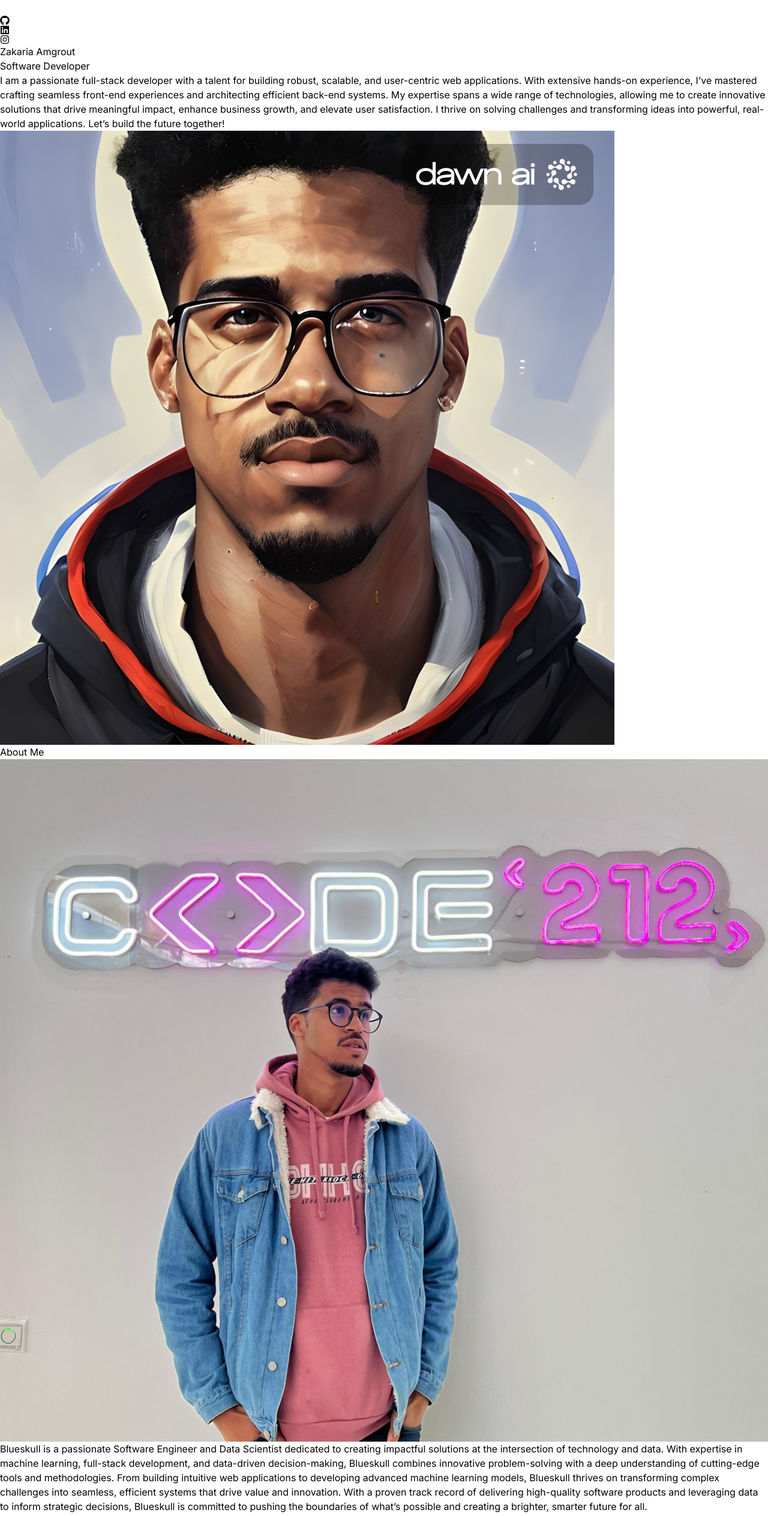
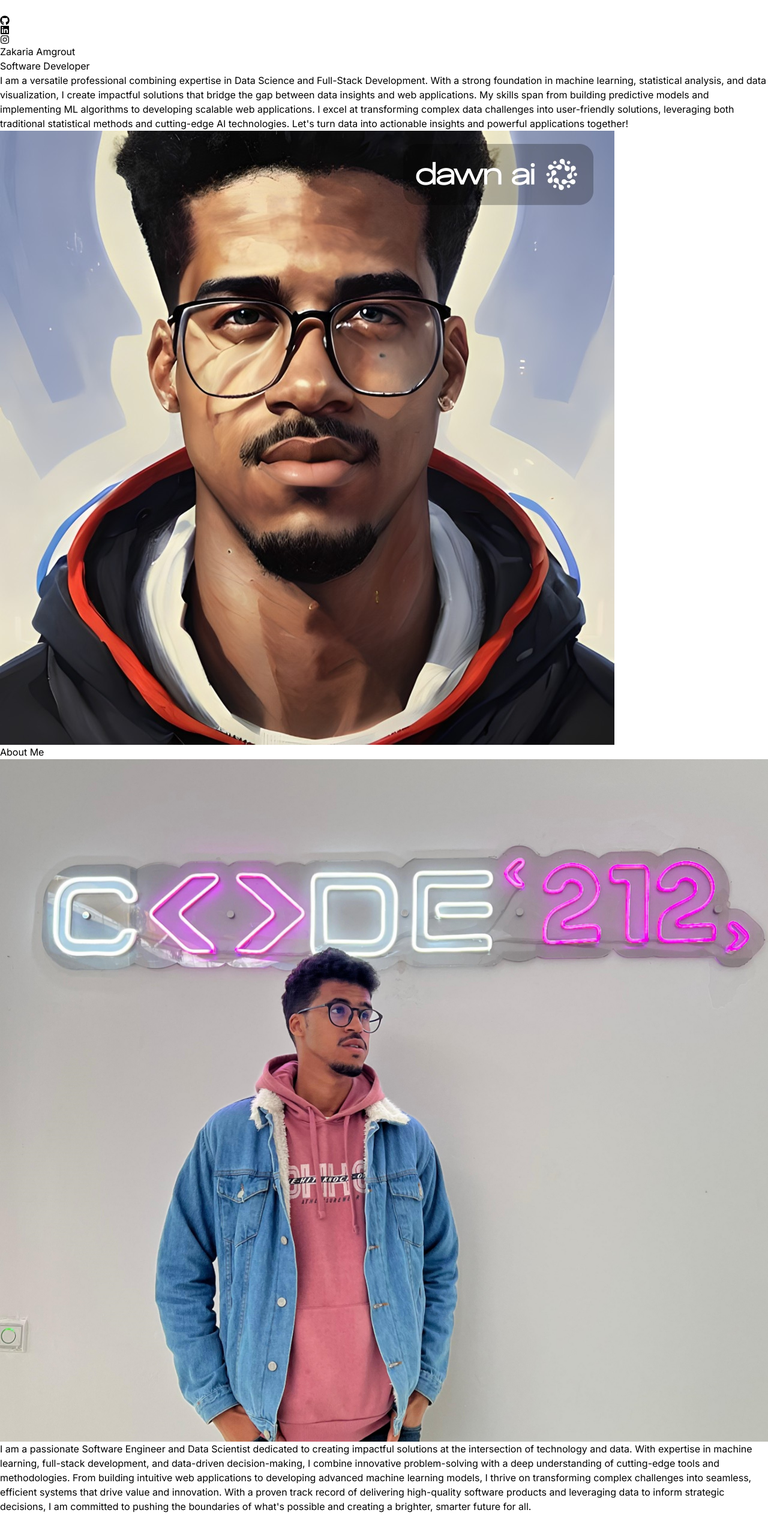
Before and after one commit to blueskullMRX/portfolio, a React (Vite) app: page / in a window 1280 px wide. Shown: the part 780-3308 px from the top of the page at 60% size. Built offline with nearby package versions, Linux system fonts and the light colour scheme.

Commit message:
changeso prjts

```diff
--- a/src/App.jsx
+++ b/src/App.jsx
@@ -1,7 +1,7 @@
 import Hero from "./components/Hero"
 import Navbar from "./components/navbar"
 import About from "./components/about"
-import Tech from "./components/tech"
+import Tech from "./components/Tech"
 import Projects from "./components/Projects"
 import Contact from "./components/contact"
 const App = () => {
--- a/src/components/Tech.jsx
+++ b/src/components/Tech.jsx
@@ -3,6 +3,7 @@
 import { SiDotnet } from "react-icons/si";
 import { SiDjango } from "react-icons/si";
 import { SiFlutter } from "react-icons/si";
+
 
 
 const iconVariants=(duration) => ({
@@ -54,6 +55,7 @@
         className="rounded-2xl border-4 border-neutral-800 p-4">
             <SiFlutter className="text-7xl text-cyan-500"/>
         </motion.div>
+
       </motion.div>
     </div>
   )
--- a/src/constants/index.js
+++ b/src/constants/index.js
@@ -3,15 +3,14 @@
 import project2 from "../assets/projects/FuzzyCBR.jpg";
 import project3 from "../assets/projects/EFSA.jpg";
 import project4 from "../assets/projects/cardgame.jpg";
-import project5 from "../assets/projects/project-2.jpg";
+import project5 from "../assets/projects/ecomapi.png";
 import project6 from "../assets/projects/FSTlink.jpg";
 import project7 from "../assets/projects/portfolio.jpg";
 import project8 from "../assets/projects/Calender.jpg";
-import { link } from "framer-motion/client";
 
-export const HERO_CONTENT = `I am a passionate full-stack developer with a talent for building robust, scalable, and user-centric web applications. With extensive hands-on experience, I’ve mastered crafting seamless front-end experiences and architecting efficient back-end systems. My expertise spans a wide range of technologies, allowing me to create innovative solutions that drive meaningful impact, enhance business growth, and elevate user satisfaction. I thrive on solving challenges and transforming ideas into powerful, real-world applications. Let’s build the future together!`;
+export const HERO_CONTENT = `I am a versatile professional combining expertise in Data Science and Full-Stack Development. With a strong foundation in machine learning, statistical analysis, and data visualization, I create impactful solutions that bridge the gap between data insights and web applications. My skills span from building predictive models and implementing ML algorithms to developing scalable web applications. I excel at transforming complex data challenges into user-friendly solutions, leveraging both traditional statistical methods and cutting-edge AI technologies. Let's turn data into actionable insights and powerful applications together!`;
 
-export const ABOUT_TEXT = `Blueskull is a passionate Software Engineer and Data Scientist dedicated to creating impactful solutions at the intersection of technology and data. With expertise in machine learning, full-stack development, and data-driven decision-making, Blueskull combines innovative problem-solving with a deep understanding of cutting-edge tools and methodologies. From building intuitive web applications to developing advanced machine learning models, Blueskull thrives on transforming complex challenges into seamless, efficient systems that drive value and innovation. With a proven track record of delivering high-quality software products and leveraging data to inform strategic decisions, Blueskull is committed to pushing the boundaries of what’s possible and creating a brighter, smarter future for all.`;
+export const ABOUT_TEXT = `I am a passionate Software Engineer and Data Scientist dedicated to creating impactful solutions at the intersection of technology and data. With expertise in machine learning, full-stack development, and data-driven decision-making, I combine innovative problem-solving with a deep understanding of cutting-edge tools and methodologies. From building intuitive web applications to developing advanced machine learning models, I thrive on transforming complex challenges into seamless, efficient systems that drive value and innovation. With a proven track record of delivering high-quality software products and leveraging data to inform strategic decisions, I am committed to pushing the boundaries of what's possible and creating a brighter, smarter future for all.`;
 
 export const EXPERIENCES = [
   {
@@ -77,7 +76,7 @@
     title: "E-Commerce Api",
     image: project5,
     description:
-      "A fully functional e-commerce Api ,including the whole ecosystem from browsing to payment ,with the usage of cloudinary as a cloud-platform to store the images and the JWT to secure the Api .",
+      "Developed a comprehensive RESTful E-commerce API with complete order management, product catalog, and secure payment processing capabilities. Implemented JWT authentication for secure endpoints, integrated Cloudinary for scalable image management, and designed a robust database schema for efficient data handling.",
     technologies: ["C#", ".Net-Core", "SQL-server"],
     link:"#",
   },
```
Also changed, not shown: src/assets/projects/ecomapi.png (added).
